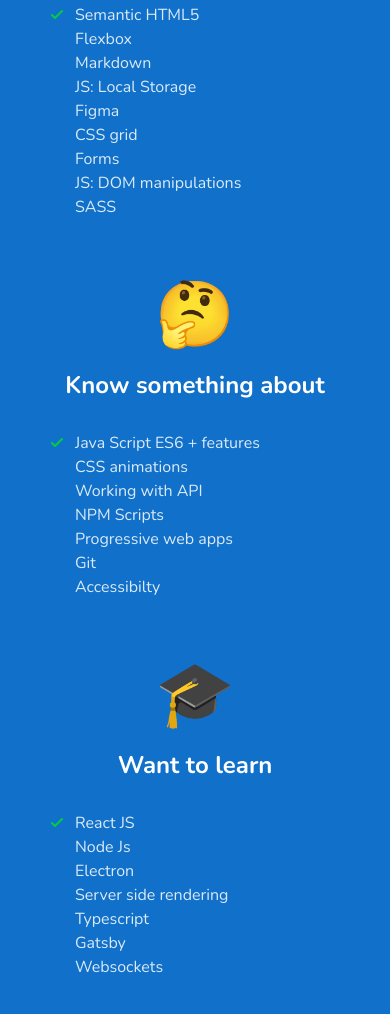
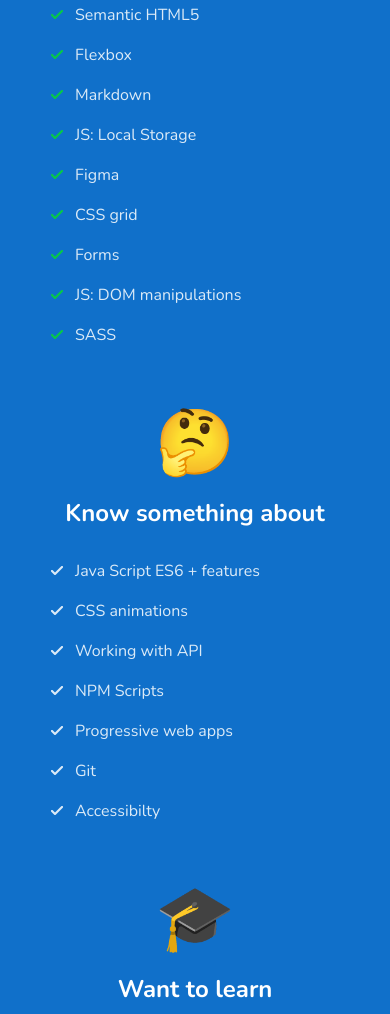
Before and after one commit to rafal-wojcik/rafal-wojcik.github.io, a website built with webpack: page src/pages/index.html in a window 390 px wide. Shown: the part 1018-2032 px from the top of the page. Built offline with nearby package versions, Linux system fonts and the light colour scheme.

Commit message:
feat: skills mobile style

```diff
--- a/src/pages/index.html
+++ b/src/pages/index.html
@@ -53,7 +53,7 @@
         <article class="skills-section">
           <span class="skills-section_emoji">🤔</span>
           <h3 class="skills-section_header">Know something about</h3>
-          <ul class="skills-list">
+          <ul class="skills-list skills-list--blue">
             <li class="skills-list_item">Java Script ES6 + features</li>
             <li class="skills-list_item">CSS animations</li>
             <li class="skills-list_item">Working with API</li>
@@ -66,7 +66,7 @@
         <article class="skills-section">
           <span class="skills-section_emoji">🎓</span>
           <h3 class="skills-section_header">Want to learn</h3>
-          <ul class="skills-list">
+          <ul class="skills-list skills-list--dot">
             <li class="skills-list_item">React JS</li>
             <li class="skills-list_item">Node Js</li>
             <li class="skills-list_item">Electron</li>
--- a/src/scss/modules/skills.scss
+++ b/src/scss/modules/skills.scss
@@ -19,33 +19,34 @@
     margin: 0 auto;
     padding: 0;
     list-style-type: none;
-    position: relative;
-
-
-
-
 
     &_item {
-
         margin: 0;
         padding: 0 0 0 24px;
+        margin: 0 0 16px;
+        position: relative;
     }
-    &:before {
+    &_item:before
+    {
+        content: '';
         position: absolute;
+        width: 12px;
+        height: 9px;
         left: 0;
         top: 7px;
-        display: inline-block;
-
-        content: '';
-        width: 12px;
-        height: 9px;
-        background-image: url("../assets/img/small-tick-green.png");
-
-
-
-
-
-    }
+        block: display;
+        background: url("../assets/img/small-tick-green.png");
+        .skills-list--blue & {
+            background: url("../assets/img/small-tick-blue.png");
+        }
+        .skills-list--dot & {
+            background: $textLighterBlue;
+            width: 2px;
+            height: 2px;
+            top: 10px;
+            left: 5px;
+        }
+         }
 
 }
 
```
